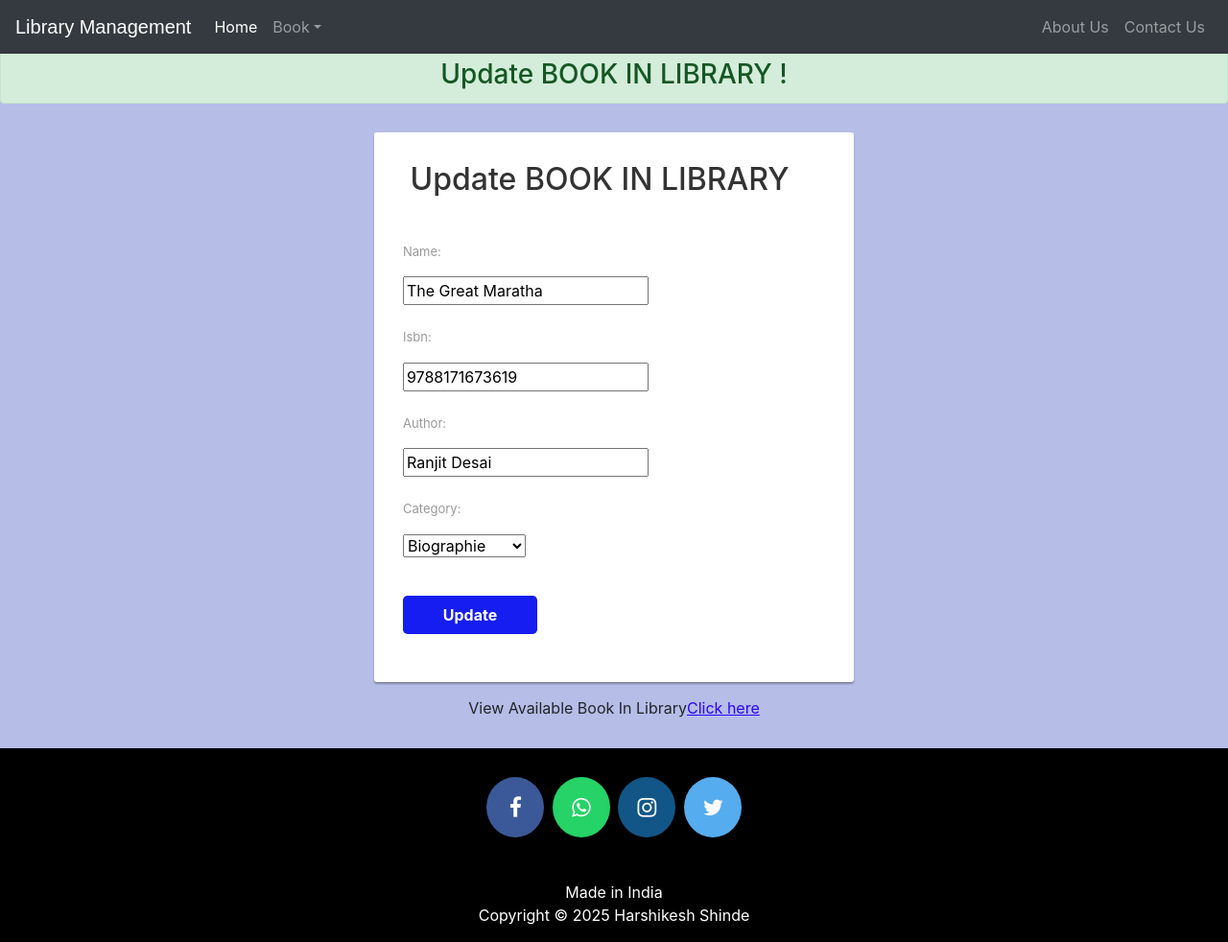
After one commit to Harshi7141/library_management, a Django app: page /updatebook/3/ in a window 1280 px wide. The commit adds this page. Shown: the whole page at 96% size. Run offline with Django 5.2, Linux system fonts and the light colour scheme; data comes from the database, SQL or seed files in the repository; some libraries are stand-ins or nearby versions.

Commit message:
Added Update Book Functionality

```diff
--- a/library/urls.py
+++ b/library/urls.py
@@ -13,6 +13,7 @@ urlpatterns = [
     path('adminlogin', LoginView.as_view(template_name='library/adminlogin.html')),
     path('addbook', views.addbook_view),
     path('viewbook', views.viewbook_view),
+    path('updatebook/<int:id>/',views.updatebook_view,name='updatebook'),
     path('aboutus', views.aboutus_view),
     path('contactus', views.contactus_view),
 
--- a/library/views.py
+++ b/library/views.py
@@ -1,6 +1,8 @@
 from django.shortcuts import render
+from django.shortcuts import get_object_or_404
 from django.http import HttpResponseRedirect
 from . import forms,models
+from .models import Book
 from django.http import HttpResponseRedirect
 from django.contrib.auth.models import Group
 from django.contrib import auth
@@ -55,6 +57,20 @@ def viewbook_view(request):
     books=models.Book.objects.all()
     return render(request,'library/viewbook.html',{'books':books})
 
+def updatebook_view(request, id):
+    book = get_object_or_404(Book,id=id)
+    form = forms.BookForm(instance=book)
+
+    if request.method=='POST':
+        form = forms.BookForm(request.POST, instance=book)
+        if form.is_valid():
+            form.save()
+            return HttpResponseRedirect('viewbook')
+        else:
+            pass
+
+    return render(request, 'library/updatebook.html',{'form':form})
+
 def aboutus_view(request):
     return render(request,'library/aboutus.html')
 
--- /dev/null
+++ b/templates/library/updatebook.html
@@ -0,0 +1,132 @@
+<!DOCTYPE html>
+<html lang="en" dir="ltr">
+  <head>
+    <meta charset="utf-8">
+    <meta name="viewport" content="width=device-width, initial-scale=1, shrink-to-fit=no">
+    <title>Mohammad burhan</title>
+    <link rel="stylesheet" href="https://stackpath.bootstrapcdn.com/bootstrap/4.3.1/css/bootstrap.min.css">
+    <link rel="stylesheet" href="https://maxcdn.bootstrapcdn.com/font-awesome/4.7.0/css/font-awesome.min.css">
+    <script src="https://ajax.googleapis.com/ajax/libs/jquery/3.3.1/jquery.min.js"></script>
+    <script src="https://cdnjs.cloudflare.com/ajax/libs/popper.js/1.14.7/umd/popper.min.js"></script>
+
+
+
+    <style type="text/css">
+    	body{
+    		color: #aa082e;
+    		background-color: : #b6bde7 !important;
+    		font-family: 'Roboto', sans-serif;
+    	}
+        .form-control {
+    		border-color: #eee;
+            min-height: 41px;
+    		box-shadow: none !important;
+    	}
+        .form-control:focus {
+    		border-color: #5cd3b4;
+    	}
+        .form-control, .btn {
+            border-radius: 3px;
+        }
+    	.signup-form {
+    		width: 500px;
+    		margin: 0 auto;
+    		padding: 30px 0;
+    	}
+        .signup-form h2 {
+    		color: #333;
+            margin: 0 0 30px 0;
+    		display: inline-block;
+    		padding: 0 30px 10px 0;
+    	    border-bottom: 3px solid #ffffff;
+        }
+        .signup-form form {
+    		color: #999;
+    		border-radius: 3px;
+        	margin-bottom: 15px;
+            background: #fff;
+            box-shadow: 0px 2px 2px rgba(0, 0, 0, 0.3);
+            padding: 30px;
+        }
+    	.signup-form .form-group {
+    		margin-bottom: 20px;
+    	}
+    	.signup-form label {
+    		font-weight: normal;
+    		font-size: 13px;
+    	}
+        .signup-form input[type="checkbox"] {
+    		margin-top: 2px;
+    	}
+        .signup-form .btn {
+            font-size: 16px;
+            font-weight: bold;
+    	background: #161df0;
+    		border: none;
+    		margin-top: 20px;
+    		min-width: 140px;
+        }
+    	.signup-form .btn:hover, .signup-form .btn:focus {
+    		background: #41cba9;
+            outline: none !important;
+    	}
+        .signup-form a {
+    		color: #2b04ff;
+
+    		text-decoration: underline;
+    	}
+    	.signup-form a:hover {
+    		text-decoration: none;
+    	}
+        .signup-form form a {
+    		color: #5cd3b4;
+    		text-decoration: none;
+    	}
+    	.signup-form form a:hover {
+    		text-decoration: underline;
+    	}
+    </style>
+
+
+
+
+
+
+  </head>
+  <body style="background-color:#b6bde7;">
+    {% include "library/navbaradmin.html" %}
+    <br>
+    <br>
+<center><h3 style=" margin-bottom: 0px;"class = 'alert alert-success'>Update BOOK IN LIBRARY !</h3></center>
+    <div class="signup-form">
+        <form  method="post" class="form-horizontal">
+
+    			<center><h2>Update BOOK IN LIBRARY</h2></center>
+
+{% csrf_token %}
+
+            {% for field in form %}
+            <div class="form-group">
+              <label class="control-label col-xs-4">{{ field.label_tag }}</label>
+              <div class="col-xs-8">
+              {{ field }}
+               </div>
+            </div>
+            {% endfor %}
+
+
+    		<div class="form-group">
+    			<div class="col-xs-8 col-xs-offset-4">
+            <button type="submit" class="btn btn-primary btn-lg">Update</button>
+    			</div>
+    		</div>
+        </form>
+    	<div class="text-center">View Available Book In Library<a href="viewbook">Click here</a></div>
+    </div>
+
+
+
+
+    {% include "library/footer.html" %}
+  </body>
+</html>
--- a/templates/library/viewbook.html
+++ b/templates/library/viewbook.html
@@ -67,6 +67,8 @@ border-radius: 5px;
 <th>ISBN</th>
 <th>Author</th>
 <th>Category</th>
+<th>Update Book</th>
+
 </tr>
 </thead>
 <tfoot>
@@ -83,6 +85,7 @@ border-radius: 5px;
       <td>{{book.isbn}}</td>
       <td>{{book.author}}</td>
       <td>{{book.category}}</td>
+      <td><a style="text-decoration: none; color: black;" href="{% url 'updatebook' book.id %}">Update</a></td>
     </tr>
   {% endfor %}
 </tbody>
```
